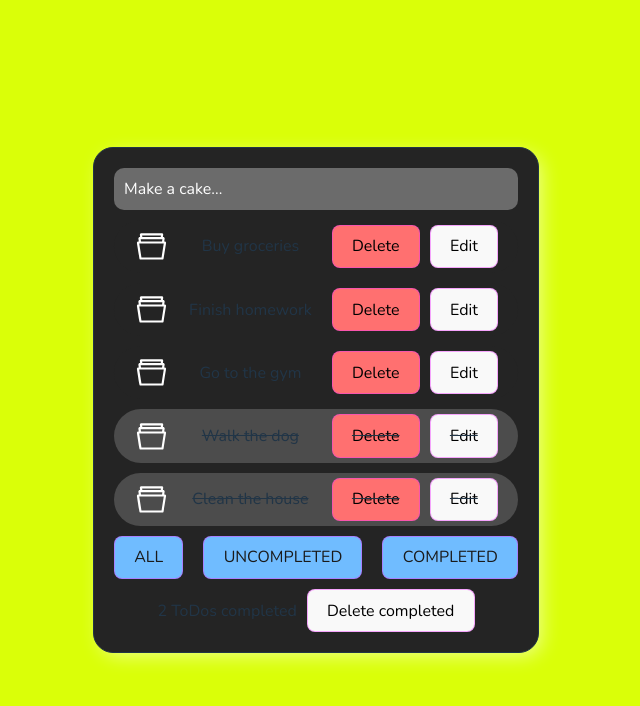
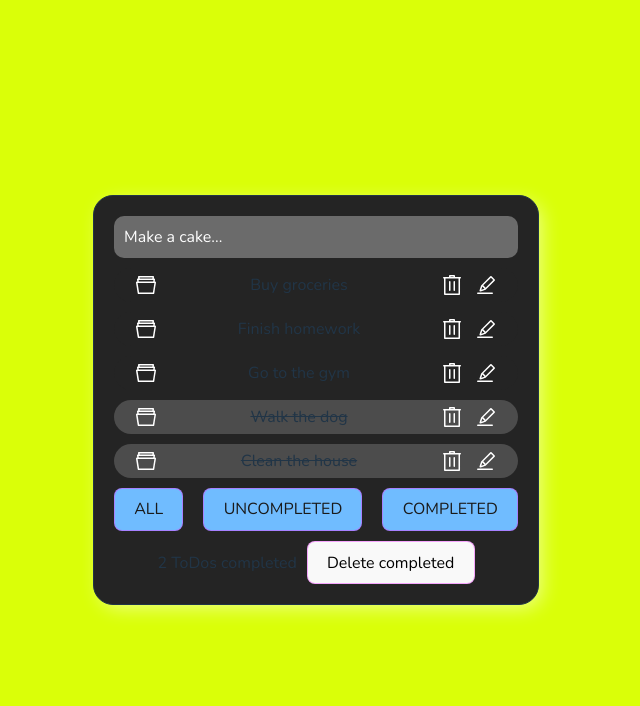
Before and after one commit to godidev/Todo-Ts, a React (Vite) app: page / in a window 1280 px wide. Shown: the top 706 px of the page, without its empty margins (324-964 px from the left). Built offline with nearby package versions, Linux system fonts and the light colour scheme.

Commit message:
feat: buttons converted to icons

```diff
--- a/src/components/DeleteButton.tsx
+++ /dev/null
@@ -1,23 +0,0 @@
-import { REMOVE_TODO, type TodoAction, type TodoId } from '../types'
-
-type Props = {
-  dispatch: React.Dispatch<TodoAction>
-  id: TodoId
-}
-
-function DeleteButton({ dispatch, id }: Props) {
-  return (
-    <button
-      style={{ backgroundColor: '#ff7070', color: 'black' }}
-      onClick={() =>
-        dispatch({
-          type: REMOVE_TODO,
-          payload: { id },
-        })
-      }
-    >
-      Delete
-    </button>
-  )
-}
-export default DeleteButton
--- a/src/components/EditSaveButton.tsx
+++ b/src/components/EditSaveButton.tsx
@@ -1,3 +1,7 @@
+import EditIcon from './Icons/EditIcon'
+import SaveIcon from './Icons/SaveIcon'
+import './Icons/Icons.css'
+
 type Props = {
   isEditing: boolean
   handleEditchange: () => void
@@ -13,13 +17,10 @@ function EditSaveButton({
     handleEditchange()
     handleSave()
   }
-  const styles = {
-    backgroundColor: isEditing ? 'green' : '',
-  }
-  return (
-    <button style={styles} onClick={handleClick}>
-      {isEditing ? 'Save' : 'Edit'}
-    </button>
+  return isEditing ? (
+    <SaveIcon handleClick={handleClick} />
+  ) : (
+    <EditIcon handleClick={handleClick} />
   )
 }
 export default EditSaveButton
--- /dev/null
+++ b/src/components/Icons/DeleteIcon.tsx
@@ -0,0 +1,28 @@
+import { REMOVE_TODO, TodoAction, TodoId } from '../../types'
+
+type Props = {
+  dispatch: React.Dispatch<TodoAction>
+  id: TodoId
+}
+const DeleteIcon = ({ dispatch, id }: Props) => (
+  <svg
+    xmlns='http://www.w3.org/2000/svg'
+    fillRule='evenodd'
+    strokeLinejoin='round'
+    strokeMiterlimit={2}
+    clipRule='evenodd'
+    viewBox='0 0 24 24'
+    onClick={() =>
+      dispatch({
+        type: REMOVE_TODO,
+        payload: { id },
+      })
+    }
+  >
+    <path
+      fillRule='nonzero'
+      d='M4.015 5.494h-.253a.747.747 0 0 1 0-1.494h5.253V3c0-.535.474-1 1-1h4c.526 0 1 .465 1 1v1h5.254a.747.747 0 0 1 0 1.494h-.254v15.435c0 .591-.448 1.071-1 1.071h-14c-.552 0-1-.48-1-1.071zm14.5 0h-13V20.5h13zM14.265 8a.75.75 0 0 0-.75.75v8.5a.75.75 0 0 0 1.5 0v-8.5a.75.75 0 0 0-.75-.75zm-4.5 0a.75.75 0 0 0-.75.75v8.5a.75.75 0 0 0 1.5 0v-8.5a.75.75 0 0 0-.75-.75zm3.75-4v-.5h-3V4z'
+    />
+  </svg>
+)
+export default DeleteIcon
--- a/src/components/Icons/EditIcon.tsx
+++ b/src/components/Icons/EditIcon.tsx
@@ -1,11 +1,18 @@
-function EditIcon() {
+type Props = {
+  handleClick: () => void
+}
+
+function EditIcon({ handleClick }: Props) {
   return (
     <svg
+      onClick={handleClick}
       xmlns='http://www.w3.org/2000/svg'
       fillRule='evenodd'
       strokeLinejoin='round'
       strokeMiterlimit={2}
       clipRule='evenodd'
+      width='100%'
+      height='100%'
       viewBox='0 0 24 24'
     >
       <path
--- /dev/null
+++ b/src/components/Icons/Icons.css
@@ -0,0 +1,5 @@
+svg {
+  height: 24px;
+  width: 24px;
+  fill: white;
+}
--- /dev/null
+++ b/src/components/Icons/SaveIcon.tsx
@@ -0,0 +1,16 @@
+type Props = {
+  handleClick: () => void
+}
+
+const SaveIcon = ({ handleClick }: Props) => (
+  <svg
+    onClick={handleClick}
+    xmlns='http://www.w3.org/2000/svg'
+    width='100%'
+    height='100%'
+    viewBox='0 0 24 24'
+  >
+    <path d='M14 3h2.997v5H14V3zm9 1v20H1V0h17.997L23 4zM6 9h12V2H6v7zm14 4H4v9h16v-9z' />
+  </svg>
+)
+export default SaveIcon
--- a/src/components/Todo.tsx
+++ b/src/components/Todo.tsx
@@ -7,8 +7,8 @@ import {
 } from '../types'
 import Menu from './Menu'
 import EditSaveButton from './EditSaveButton'
-import DeleteButton from './DeleteButton'
 import CategoryIcon from './Icons/CategoryIcon'
+import DeleteIcon from './Icons/DeleteIcon'
 
 interface Props extends TodoType {
   dispatch: React.Dispatch<TodoAction>
@@ -90,7 +90,7 @@ const Todo: React.FC<Props> = ({
         </>
       )}
       <div className='todo-buttons'>
-        <DeleteButton dispatch={dispatch} id={id} />
+        <DeleteIcon dispatch={dispatch} id={id} />
         <EditSaveButton
           isEditing={isEditing}
           handleEditchange={handleEditchange}
--- a/src/index.css
+++ b/src/index.css
@@ -134,6 +134,7 @@ body {
 
 .todo-buttons {
   display: flex;
+  align-items: center;
   gap: 10px;
 }
 
```
